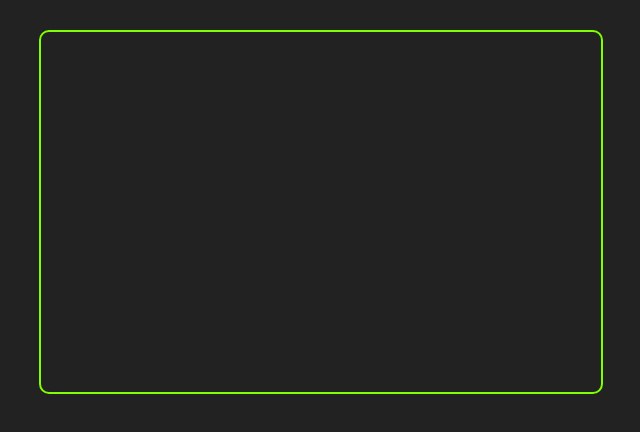
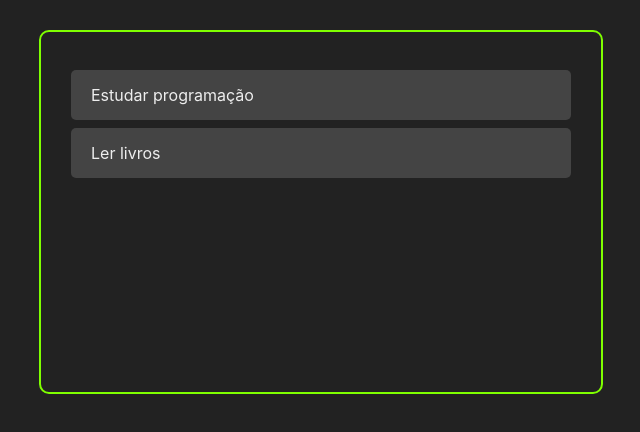
Before and after one commit to samuelfavila/miniproject-react, a React (Create React App) app: page / in a window 1280 px wide. Shown: the top 432 px of the page, without its empty margins (319-959 px from the left). Built offline with nearby package versions, Linux system fonts and the light colour scheme.

Commit message:
Componentes da lista de tarefas e tarefas individuais

```diff
--- a/src/App.js
+++ b/src/App.js
@@ -1,10 +1,28 @@
-import React from "react";
+import React, { useState } from "react";
 import "./App.css";
 
+import Tasks from "./components/Tasks";
+
 const App = () => {
-	const message = "Hello world";
-
-	return <div className="container"></div>;
+	const [tasks, setTasks] = useState([
+		{
+			id: "1",
+			title: "Estudar programação",
+			completed: false,
+		},
+		{
+			id: "2",
+			title: "Ler livros",
+			completed: true,
+		},
+	]);
+	return (
+		<>
+			<div className="container">
+				<Tasks tasks={tasks} />
+			</div>
+		</>
+	);
 };
 
 export default App;
--- /dev/null
+++ b/src/components/Task.css
@@ -0,0 +1,10 @@
+.task-container {
+	background-color: #444;
+	margin: 8px 0;
+	padding: 15px 20px;
+	display: flex;
+	border-radius: 5px;
+	justify-content: space-between;
+	color: #eee;
+	align-items: center;
+}
--- /dev/null
+++ b/src/components/Task.js
@@ -0,0 +1,9 @@
+import React from "react";
+
+import "./Task.css";
+
+const Task = ({ task }) => {
+	return <div className="task-container">{task.title}</div>;
+};
+
+export default Task;
--- /dev/null
+++ b/src/components/Tasks.js
@@ -0,0 +1,14 @@
+import React from "react";
+import Task from "./Task";
+
+const Tasks = ({ tasks }) => {
+	return (
+		<>
+			{tasks.map((task) => (
+				<Task task={task} />
+			))}
+		</>
+	);
+};
+
+export default Tasks;
```
